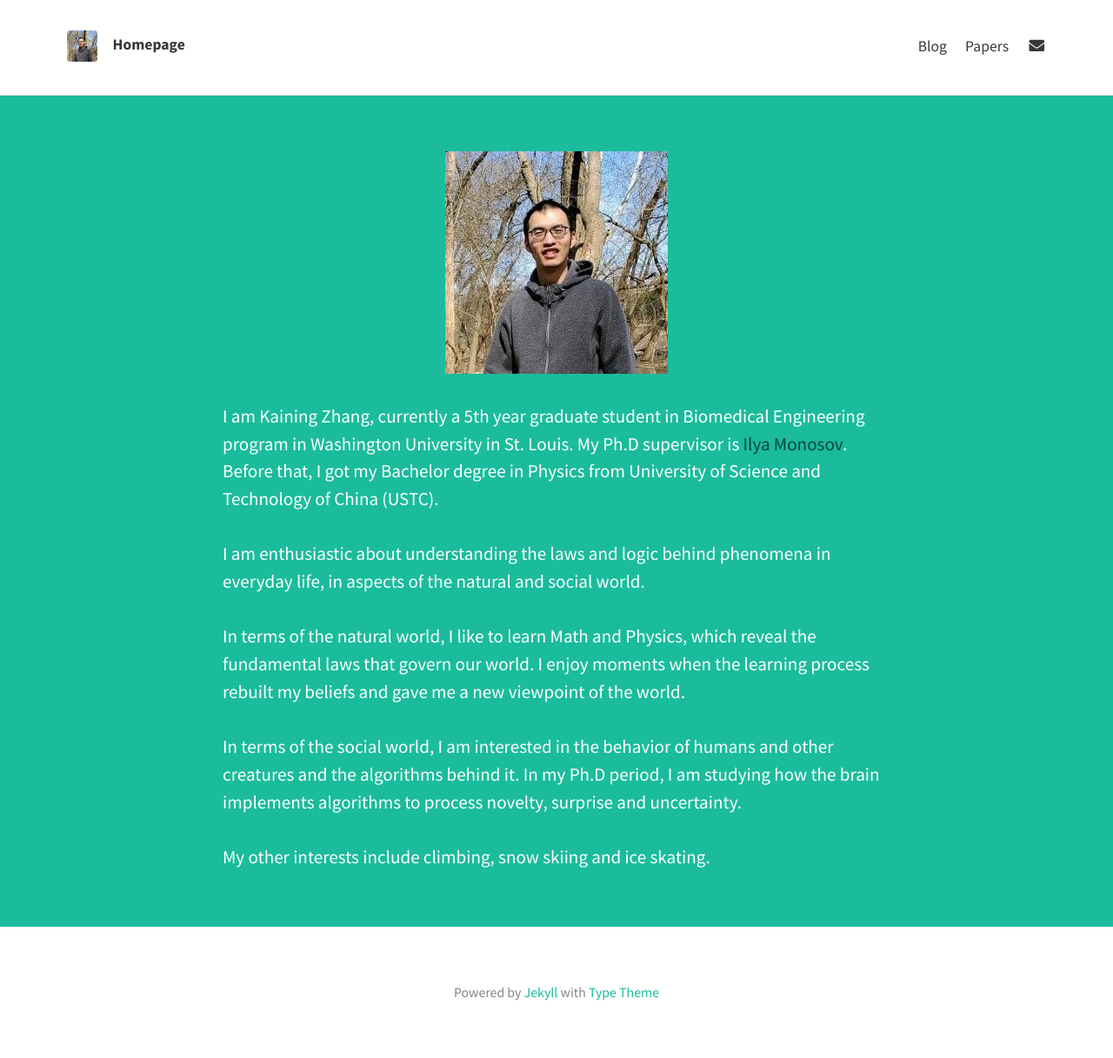
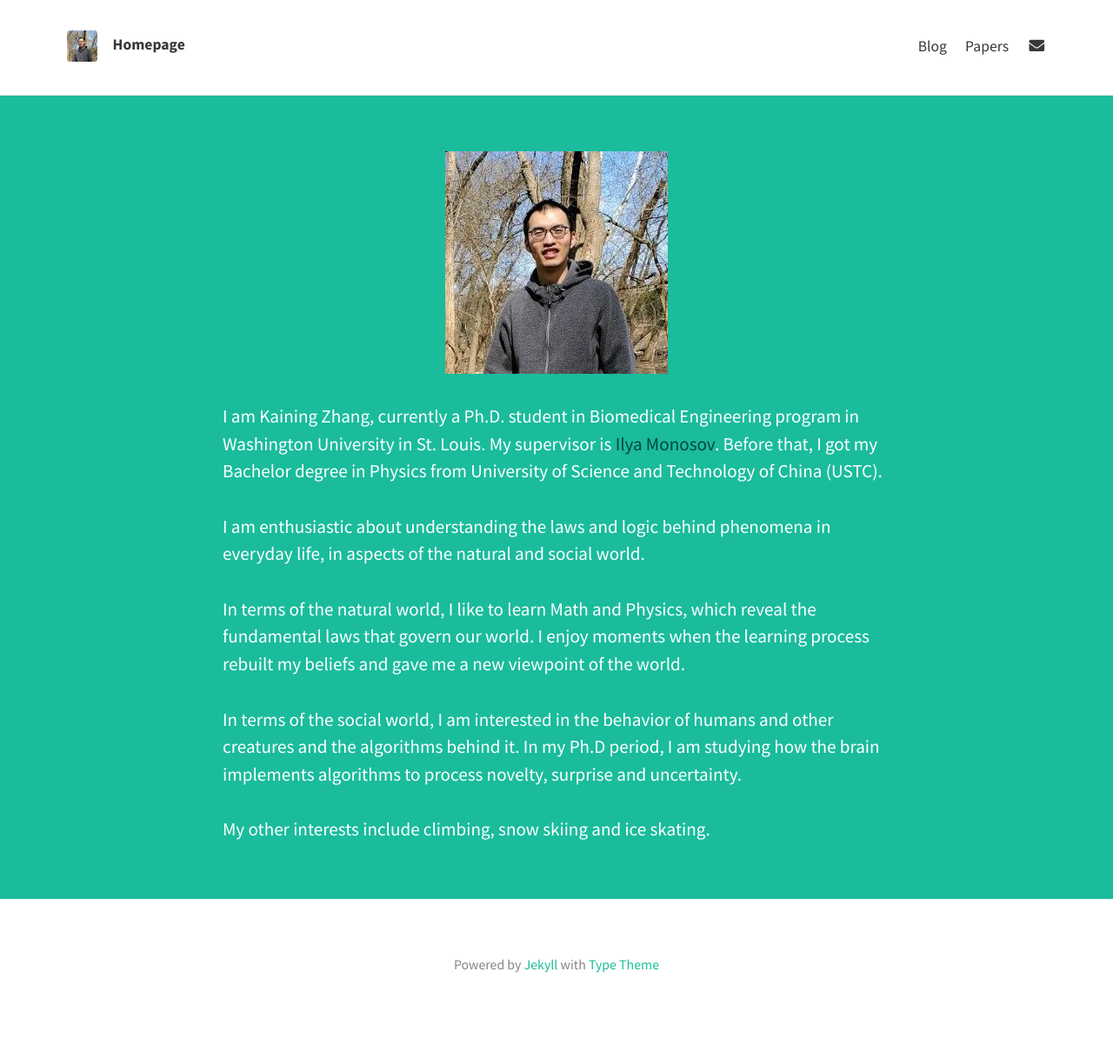
Before and after one commit to kalfton/kalfton.github.io, a Jekyll site: the page built from index.html, in a window 1280 px wide. Shown: the whole page at 87% size. Built offline with Jekyll 4.4.1, drawn with Linux system fonts in a browser that asks for light colours; nearby versions of some CDN libraries; the list of posts is cut into pages by our own code; after the commit the page ends 1186 px from its top, so only the background shows below that.

Commit message:
update index.html

```diff
--- a/index.html
+++ b/index.html
@@ -3,7 +3,7 @@ layout: home
 permalink: /
 ---
 <p style="text-align:left">
-I am Kaining Zhang, currently a 5th year graduate student in Biomedical Engineering program in Washington University in St. Louis. My Ph.D supervisor is <a href="https://neuroscience.wustl.edu/people/ilya-monosov-phd/">Ilya Monosov</a>. Before that, I got my Bachelor degree in Physics from University of Science and Technology of China (USTC). <br /> <br />
+I am Kaining Zhang, currently a Ph.D. student in Biomedical Engineering program in Washington University in St. Louis. My supervisor is <a href="https://neuroscience.wustl.edu/people/ilya-monosov-phd/">Ilya Monosov</a>. Before that, I got my Bachelor degree in Physics from University of Science and Technology of China (USTC). <br /> <br />
 
 I am enthusiastic about understanding the laws and logic behind phenomena in everyday life, in aspects of the natural and social world. <br /> <br />
 
```
Also changed, not shown: _tech_notes/Javascript_learning_note.md (added, +11 -0 lines).
